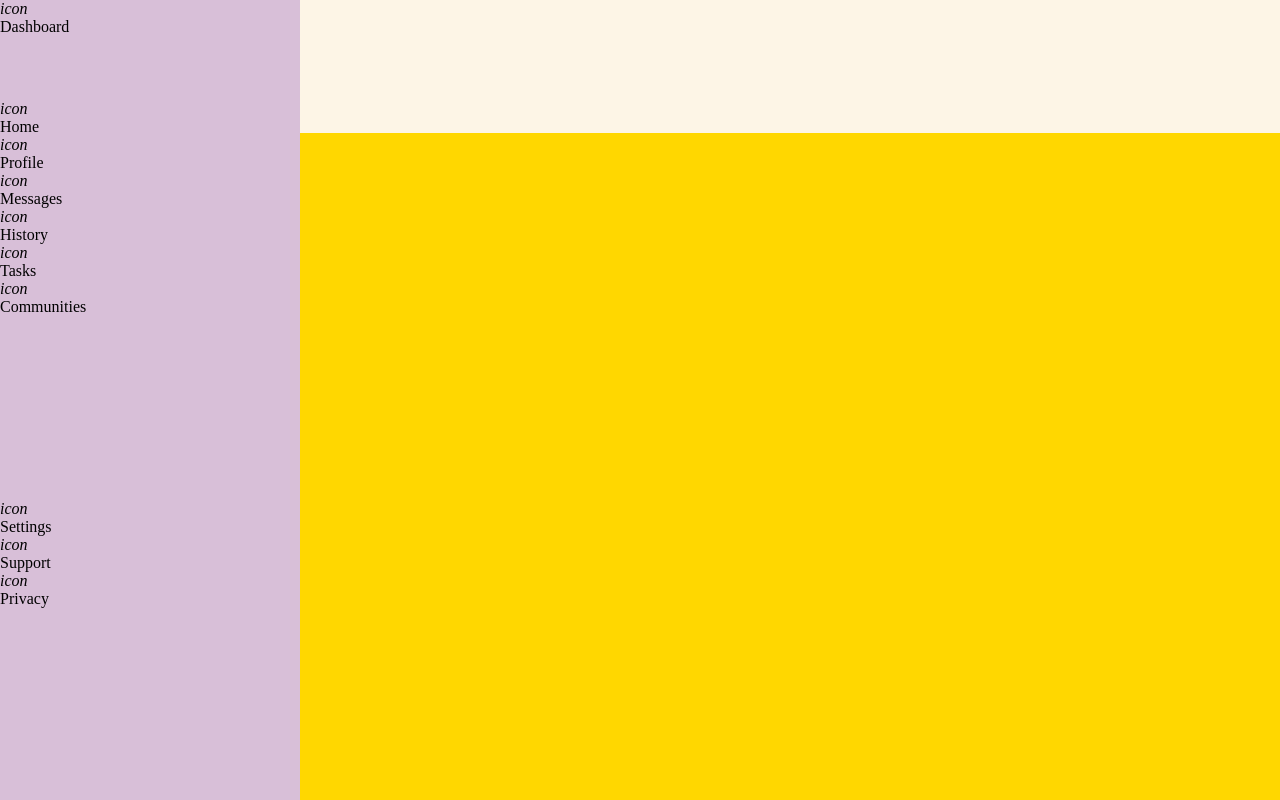
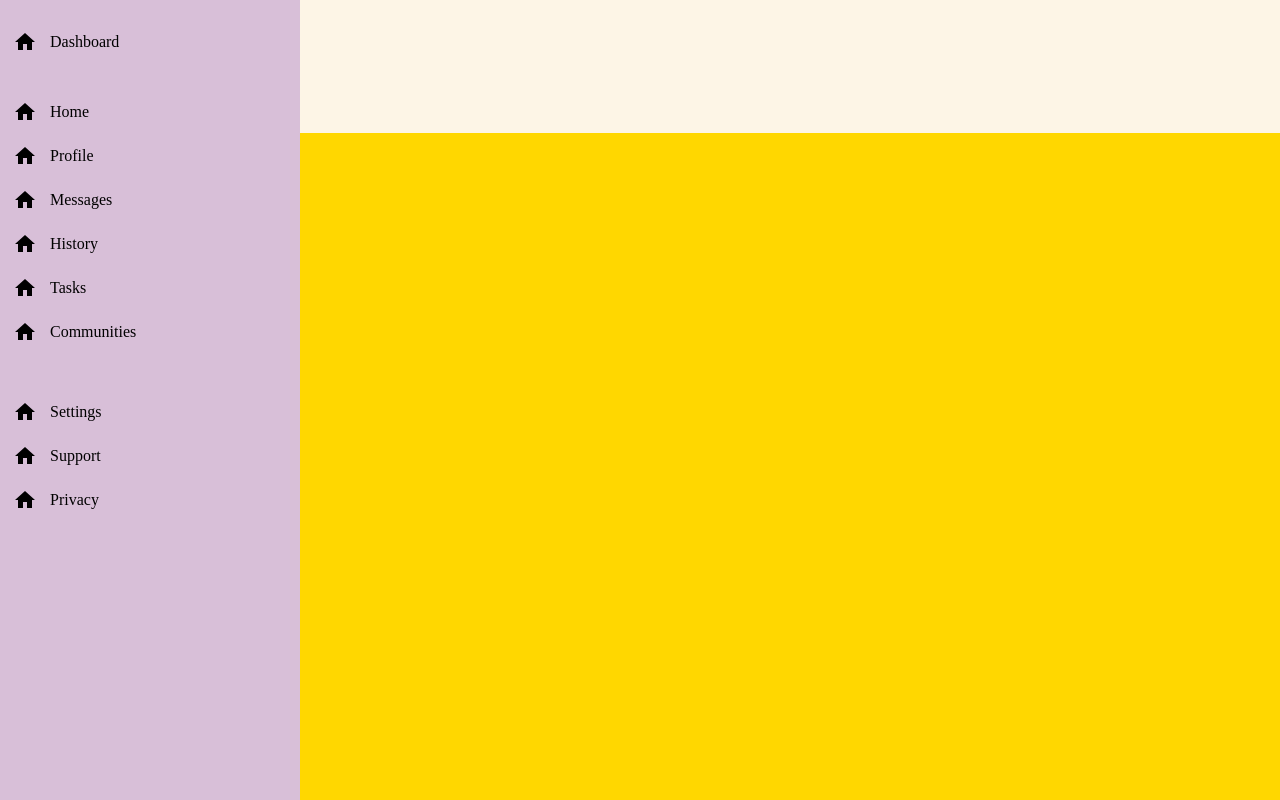
Before and after one commit to martyxho/dashboard-project, a plain HTML site: page index.html in a window 1280 px wide. Drawn offline with Linux system fonts and the light colour scheme.

Commit message:
set basic layout for sidebar

```diff
--- a/index.html
+++ b/index.html
@@ -15,29 +15,29 @@
     </div>
     <div class="sidebar">
       <div class="top">
-        <i>icon</i>
+        <img src="assets/home.svg" alt="">
         <p>Dashboard</p>
       </div>
       <div class="mid">
-        <i>icon</i>
+        <img src="assets/home.svg" alt="">
         <p>Home</p>
-        <i>icon</i>
+        <img src="assets/home.svg" alt="">
         <p>Profile</p>
-        <i>icon</i>
+        <img src="assets/home.svg" alt="">
         <p>Messages</p>
-        <i>icon</i>
+        <img src="assets/home.svg" alt="">
         <p>History</p>
-        <i>icon</i>
+        <img src="assets/home.svg" alt="">
         <p>Tasks</p>
-        <i>icon</i>
+        <img src="assets/home.svg" alt="">
         <p>Communities</p>
       </div>
       <div class="bottom">
-        <i>icon</i>
+        <img src="assets/home.svg" alt="">
         <p>Settings</p>
-        <i>icon</i>
+        <img src="assets/home.svg" alt="">
         <p>Support</p>
-        <i>icon</i>
+        <img src="assets/home.svg" alt="">
         <p>Privacy</p>
       </div>
     </div>
--- a/style.css
+++ b/style.css
@@ -21,9 +21,23 @@
   background: thistle;
   grid-row: 1 / 3;
   display: grid;
-  grid-template-rows: 100px 400px 1fr;
+  grid-template-rows: 100px 300px 1fr;
 }
 
+.sidebar .top, .sidebar .mid, .sidebar .bottom {
+  display: grid;
+  grid-template-columns: 50px 1fr;
+  align-items: center;
+  align-content: start;
+  row-gap: 20px;
+}
+
+.sidebar .top {
+  padding-top: 30px;
+}
+.sidebar img {
+  justify-self: center;
+}
 .content {
   background: gold;
 }
```
Also changed, not shown: assets/home.svg (added).
